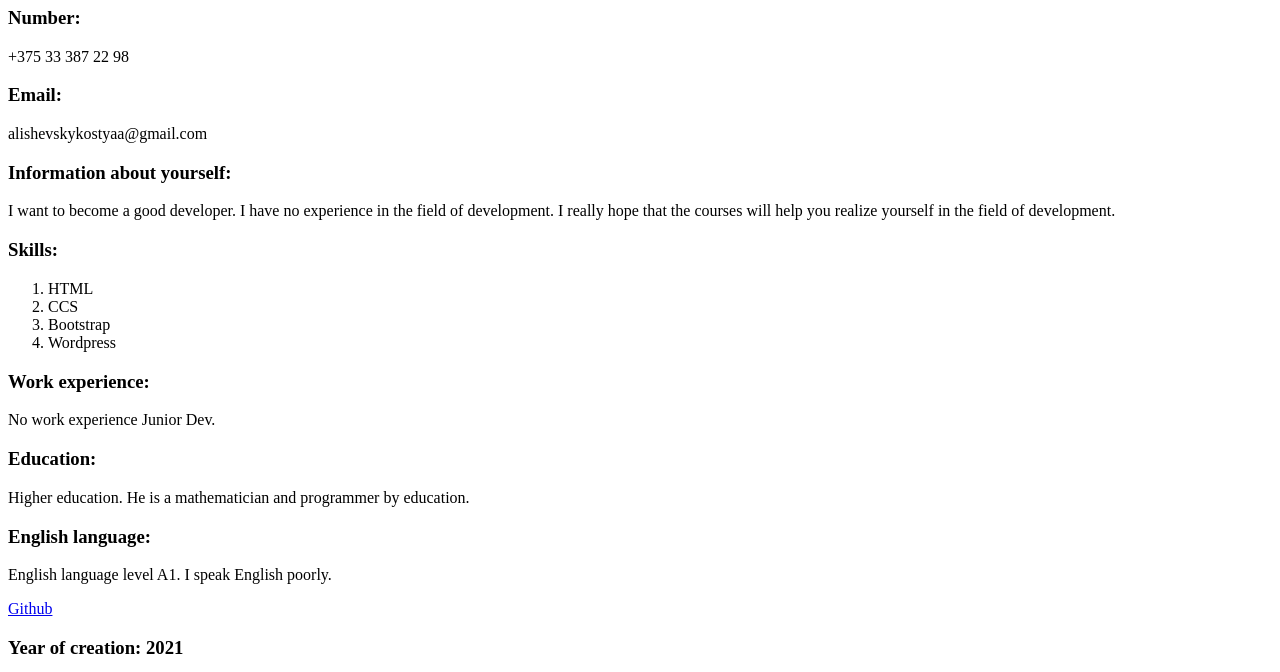
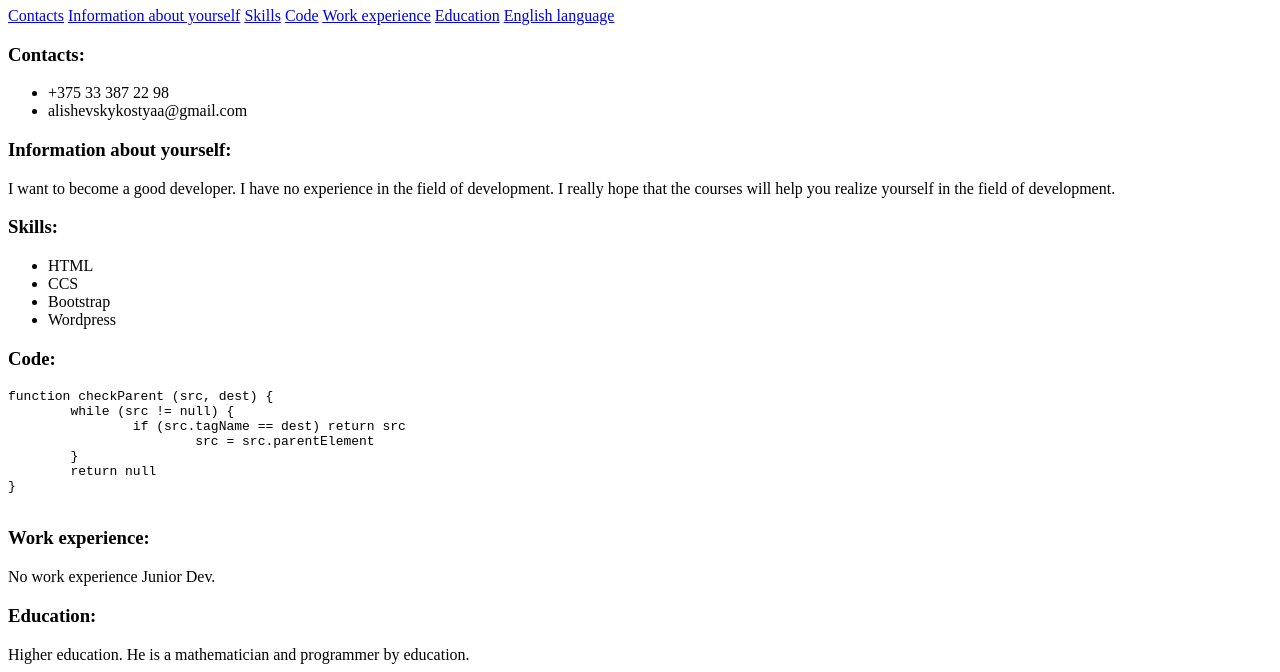
Before and after one commit to KonstantinAlishevskiy/rsschool-cv, a plain HTML site: page index.html in a window 1280 px wide. Shown: the part 99-771 px from the top of the page. Drawn offline with Linux system fonts and the light colour scheme; grey boxes are pictures that could not be loaded.

Commit message:
fix: index

```diff
--- a/index.html
+++ b/index.html
@@ -1,47 +1,69 @@
 <!DOCTYPE html>
-<html>
+<html lang="en">
 	<head>
 		<meta charset="utf-8">
+		<link href="./style.css" rel="stylesheet" type="text/css" />
 		<title>CV</title>
 	</head>
-	<body>
-		<header>
+	<body class="block">
+		<header >
 			<div>
-				<img src="D:\Фото\Египет 2018 год. 30 лет\1\DSCN0312-1.jpg" alt="Photo" height="300" width="230">
+				<img src="./DSCN0312-1.jpg" alt="Photo" height="300" width="230">
 				<h1>Konstantin Alishevskiy</h1>
 			</div>
 		</header>
 		<main>
+			<nav>
+				<a href="#Сontacts">Сontacts</a>
+				<a href="#Information">Information about yourself</a>
+				<a href="#Skills">Skills</a>
+				<a href="#Code">Code</a>
+				<a href="#Work">Work experience</a>
+				<a href="#Education">Education</a>
+				<a href="#English">English language</a>
+			</nav>
 			<section>
-				<h3>Number: </h3>
-				<p> +375 33 387 22 98</p>
-				<h3>Email:</h3>
-				<p>alishevskykostyaa@gmail.com </p>
+				<h3><a id="Сontacts">Сontacts:</a></h3>
+				<ul>
+					<li> +375 33 387 22 98</li>
+					<li>alishevskykostyaa@gmail.com</li>
+				</ul>
 			</section>
 			<section>
-				<h3>Information about yourself: </h3>
+				<h3><a id="Information">Information about yourself:</a></h3>
 				<p>I want to become a good developer. I have no experience in the field of development.
 				I really hope that the courses will help you realize yourself in the field of development.</p>
 			</section>
 			<section>
-				<h3>Skills: </h3>
-				<ol>
+				<h3><a id="Skills">Skills:</a></h3>
+				<ul>
 					<li>HTML</li>
 					<li>CCS</li>
 					<li>Bootstrap</li>
 					<li>Wordpress</li>
-				</ol>
+				</ul>
 			</section>
 			<section>
-				<h3>Work experience: </h3>
+				<h3><a id="Code">Code:</a></h3>
+				<pre><code>function checkParent (src, dest) {
+	while (src != null) {
+		if (src.tagName == dest) return src
+			src = src.parentElement
+	}
+	return null
+}
+				</code></pre>
+			</section>
+			<section>
+				<h3><a id="Work">Work experience:</a></h3>
 				<p>No work experience Junior Dev.</p>
 			</section>
 			<section>
-				<h3>Education: </h3>
+				<h3><a id="Education">Education:</a></h3>
 				<p>Higher education. He is a mathematician and programmer by education.</p>
 			</section>
 			<section>
-				<h3>English language: </h3>
+				<h3><a id="English">English language:</a></h3>
 				<p>English language level A1. I speak English poorly. <p>
 			</section>
 		</main>
```
